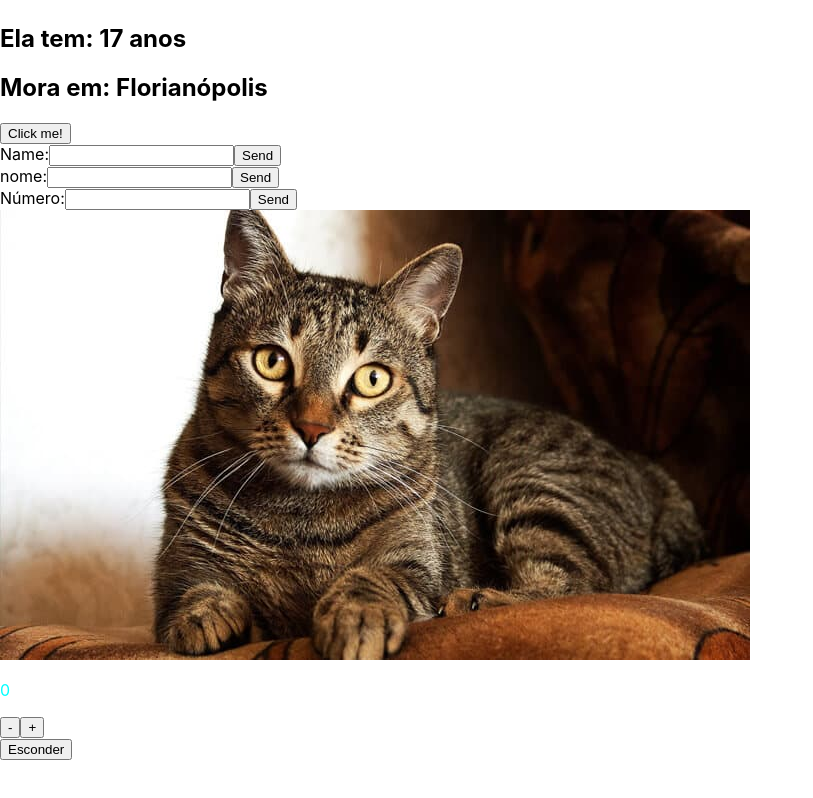
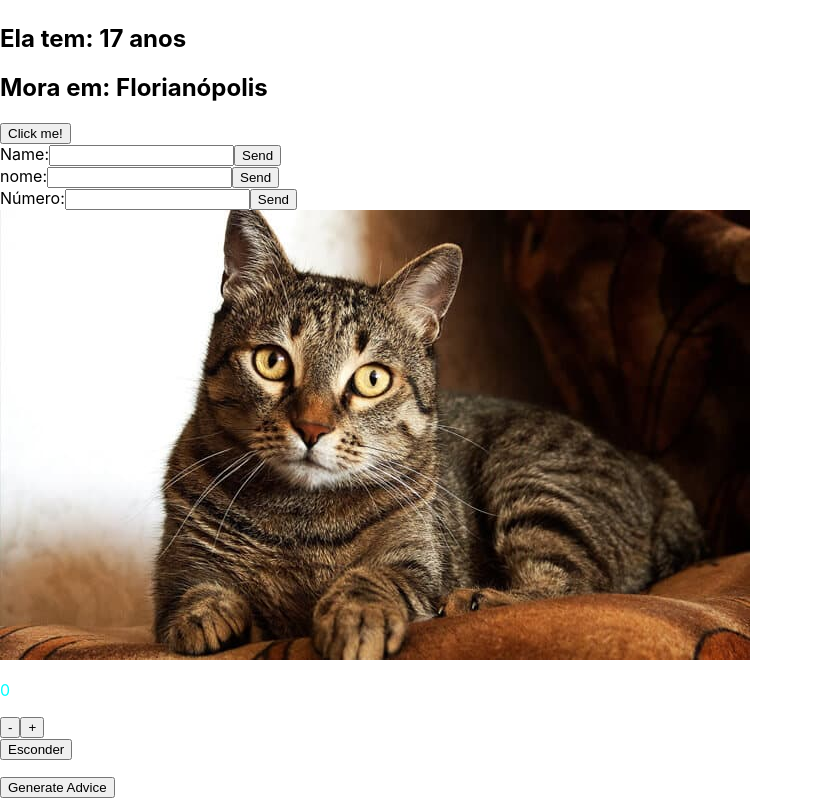
Before and after one commit to dudaborges/futuroDEV, a React (Create React App) app in the folder modulo-1/semana5/react/hello-world/: page / in a window 1280 px wide. Shown: the part 487-1285 px from the top of the page, without its empty margins (0-813 px from the left). Before the commit the page ends 1247 px from the top, so only its background shows below. Built offline with nearby package versions, Linux system fonts and the light colour scheme.

Commit message:
random advice api

```diff
--- a/modulo-1/semana5/react/hello-world/src/App.js
+++ b/modulo-1/semana5/react/hello-world/src/App.js
@@ -7,6 +7,7 @@ import OnSubmit from './components/OnSubmit';
 import OnKeyDown from './components/OnKeyDowm';
 import OnMouseOver from './components/OnMouseOver';
 import Counter from './components/Counter';
+import RandomAdvice from './components/advice/RandomAdvice';
 
 function App() {
   const name = "Maria Eduarda"
@@ -22,6 +23,7 @@ function App() {
       <OnKeyDown />
       <OnMouseOver />
       <Counter />
+      <RandomAdvice />
     </div>
   );
 }
--- /dev/null
+++ b/modulo-1/semana5/react/hello-world/src/components/advice/RandomAdvice.js
@@ -0,0 +1,22 @@
+import { useState } from "react"
+
+const RandomAdvice = () =>{
+    const [advice, setAdvice] = useState("")
+
+    const getAdvice = async () => {
+        const response = await fetch('https://api.adviceslip.com/advice')
+        const data = await response.json()
+        console.log(data)
+        setAdvice(data.slip.advice)
+    }
+
+    return(
+        <div>
+            <p>{advice}</p>
+            <button onClick={getAdvice}>Generate Advice</button>
+        </div>
+
+    )
+}
+
+export default RandomAdvice
```
